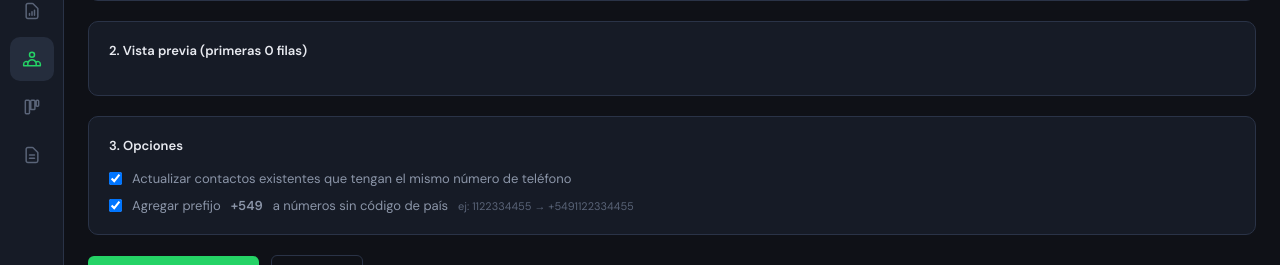
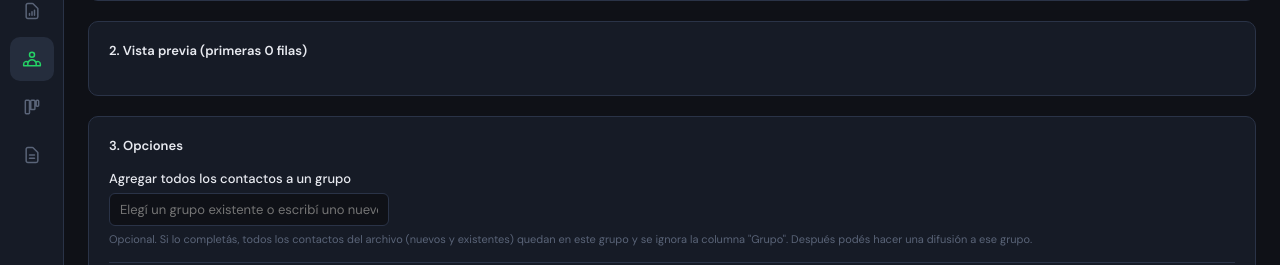
Before and after one commit to NachoGuidali/conectorwpp, a Django app: template templates/contacts/importar_preview.html in a window 1280 px wide. Shown: the part 183-448 px from the top of the page. Run offline with Django 3.2, Linux system fonts and the light colour scheme; the template is opened without the code that fills it, so the values that code supplies are empty.

Commit message:
feat: asignar grupo a todos los contactos al importar una base
Permite elegir un grupo existente o crear uno nuevo en la vista previa
de importación, para luego hacer una difusión a ese grupo.

Co-Authored-By: Claude Opus 5.5 <noreply@anthropic.com>

```diff
--- a/templates/contacts/importar_preview.html
+++ b/templates/contacts/importar_preview.html
@@ -117,6 +117,21 @@
       <!-- 3. Opciones -->
       <div class="section">
         <div class="section-title">3. Opciones</div>
+        <div style="margin-bottom:16px; padding-bottom:16px; border-bottom:1px solid var(--border);">
+          <label for="grupo_fijo" style="display:block; font-size:13px; font-weight:500; margin-bottom:6px;">
+            Agregar todos los contactos a un grupo
+          </label>
+          <input type="text" id="grupo_fijo" name="grupo_fijo" list="grupos_existentes" maxlength="100"
+                 class="form-select" style="min-width:280px; cursor:text;"
+                 placeholder="Elegí un grupo existente o escribí uno nuevo" autocomplete="off">
+          <datalist id="grupos_existentes">
+            {% for g in grupos_existentes %}<option value="{{ g }}">{% endfor %}
+          </datalist>
+          <div style="font-size:11px; color:var(--text3); margin-top:6px;">
+            Opcional. Si lo completás, todos los contactos del archivo (nuevos y existentes) quedan en este grupo
+            y se ignora la columna "Grupo". Después podés hacer una difusión a ese grupo.
+          </div>
+        </div>
         <label style="display:flex; align-items:center; gap:10px; cursor:pointer; font-size:13px; color:var(--text2); margin-bottom:10px;">
           <input type="checkbox" name="update_existing" checked style="width:auto;">
           Actualizar contactos existentes que tengan el mismo número de teléfono
```
Also changed, not shown: apps/contacts/importar.py (+12 -2 lines), apps/contacts/views.py (+8 -0 lines).
